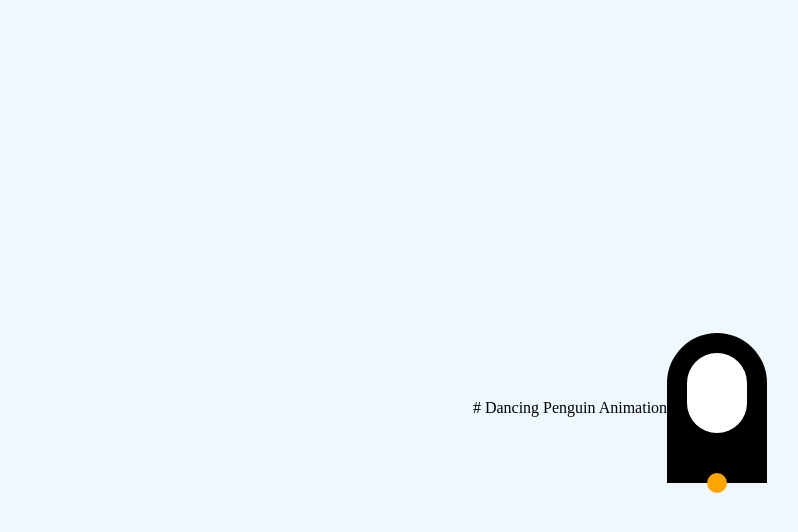
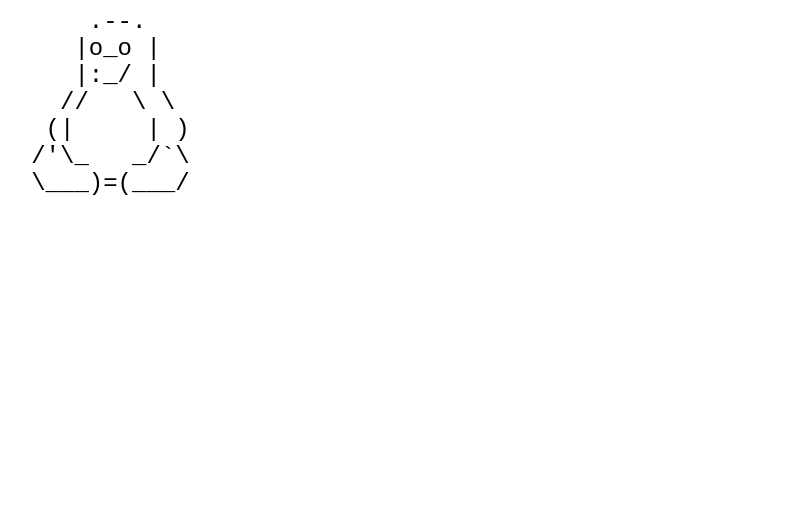
Before and after one commit to LordMozart/ascii, a plain HTML site: page index.html in a window 1280 px wide. Shown: the whole page, without its empty margins (20-818 px from the left). Drawn offline with Linux system fonts and the light colour scheme.

Commit message:
Update index.html

```diff
--- a/index.html
+++ b/index.html
@@ -1,58 +1,24 @@
-# Dancing Penguin Animation
+<pre>
+       .--.
+      |o_o |
+      |:_/ |
+     //   \ \
+    (|     | )
+   /'\_   _/`\
+   \___)=(___/
+</pre>
 
-<!DOCTYPE html>
-<html lang="en">
-<head>
-    <meta charset="UTF-8">
-    <meta name="viewport" content="width=device-width, initial-scale=1.0">
-    <title>Dancing Penguin</title>
-    <style>
-        body {
-            display: flex;
-            justify-content: center;
-            align-items: center;
-            height: 100vh;
-            background-color: #f0f8ff;
-        }
-        .penguin {
-            width: 100px;
-            height: 150px;
-            background: black;
-            position: relative;
-            border-radius: 50px 50px 0 0;
-            animation: dance 1s infinite;
-        }
-        .penguin::before {
-            content: '';
-            width: 60px;
-            height: 80px;
-            background: white;
-            position: absolute;
-            top: 20px;
-            left: 20px;
-            border-radius: 30px;
-        }
-        .penguin::after {
-            content: '';
-            width: 20px;
-            height: 20px;
-            background: orange;
-            position: absolute;
-            bottom: -10px;
-            left: 40px;
-            border-radius: 50%;
-        }
-        @keyframes dance {
-            0%, 100% {
-                transform: translateY(0);
-            }
-            50% {
-                transform: translateY(-20px);
-            }
-        }
-    </style>
-</head>
-<body>
-    <div class="penguin"></div>
-</body>
-</html>
+<style>
+@keyframes dance {
+    0% { transform: translateY(0); }
+    25% { transform: translateY(-10px); }
+    50% { transform: translateY(0); }
+    75% { transform: translateY(10px); }
+    100% { transform: translateY(0); }
+}
+
+pre {
+    font-size: 24px;
+    animation: dance 1s infinite;
+}
+</style>
```
